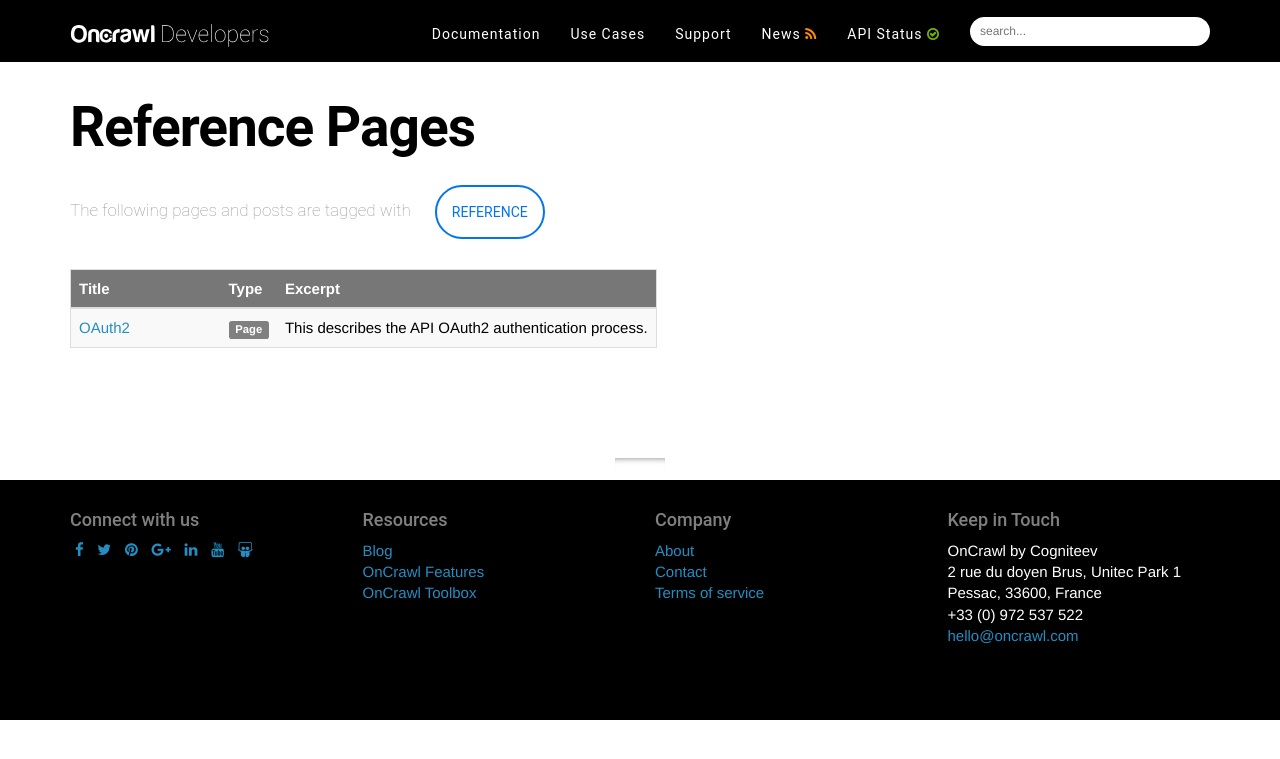
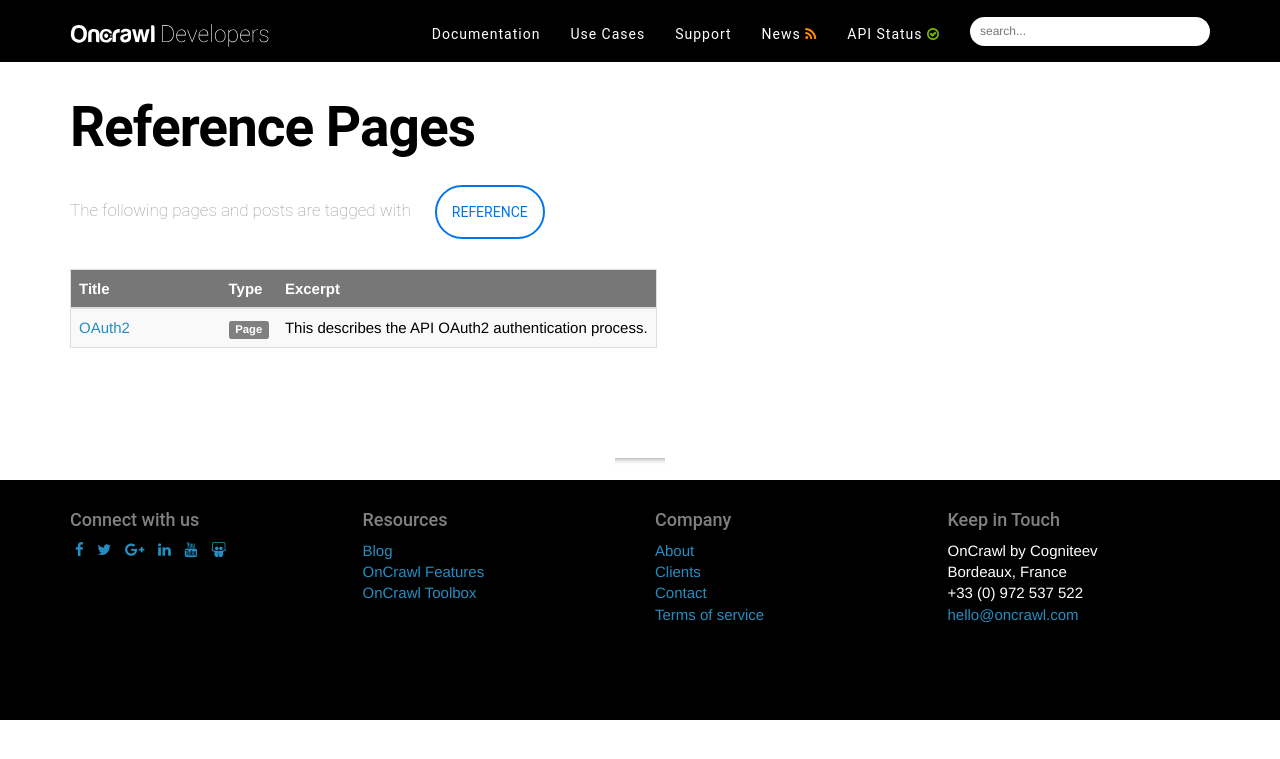
Before and after one commit to cogniteev/oncrawl-documentation-platform, a Jekyll site: the page built from pages/tags/tag_reference.md, in a window 1280 px wide. Shown: the top 759 px of the page. Built offline with Jekyll 4.4.1, drawn with Linux system fonts in a browser that asks for light colours; nearby versions of some CDN libraries; comment, search, counter and statistics services are not loaded.

Commit message:
Correct links in footer

```diff
--- a/_includes/footer.html
+++ b/_includes/footer.html
@@ -6,7 +6,6 @@
                 <ul class="list-inline">
                     <li><a href="https://www.facebook.com/oncrawl" class="footer__link"><i class="fa fa-facebook"></i></a></li>
                     <li><a href="http://www.twitter.com/OnCrawl" class="footer__link"><i class="fa fa-twitter"></i></a></li>
-                    <li><a href="https://www.pinterest.com/oncrawl/" class="footer__link"><i class="fa fa-pinterest"></i></a></li>
                     <li><a href="https://plus.google.com/104727254562149035385" class="footer__link"><i class="fa fa-google-plus"></i></a></li>
                     <li><a href="https://www.linkedin.com/company/oncrawl" class="footer__link"><i class="fa fa-linkedin"></i></a></li>
                     <li><a href="https://www.youtube.com/channel/UCe7SabK7xLP1mzoqwEuU-Kg/featured" class="footer__link"><i class="fa fa-youtube"></i></a></li>
@@ -24,17 +23,17 @@
             <div class="col-md-3 col-sm-6">
                 <h4>Company</h4>
                 <ul class="list-unstyled">
-                    <li><a href="{{ site.company_url }}/about/" class="footer__link">About</a></li>
-                    <li><a href="{{ site.company_url }}/contact/" class="footer__link">Contact</a></li>
-                    <li><a href="{{ site.company_url }}/terms/" class="footer__link">Terms of service</a></li>
+                    <li><a href="https://www.oncrawl.com/our-story/" class="footer__link">About</a></li>
+                    <li><a href="https://www.oncrawl.com/users/" class="footer__link">Clients</a></li>
+                    <li><a href="https://www.oncrawl.com/contact/" class="footer__link">Contact</a></li>
+                    <li><a href="https://www.oncrawl.com/tos/" class="footer__link">Terms of service</a></li>
                 </ul>
             </div>
             <div class="col-md-3 col-sm-6">
                 <h4>Keep in Touch</h4>
                 <address>
                     OnCrawl by Cogniteev<br />
-                    2 rue du doyen Brus, <span class="text-nowrap">Unitec Park 1</span><br />
-                    Pessac, 33600, France<br />
+                    Bordeaux, France<br />
                     +33 (0) 972 537 522<br />
                     <a href="mailto:hello@oncrawl.com" class="footer__link">hello@oncrawl.com</a>
                 </address>
```
